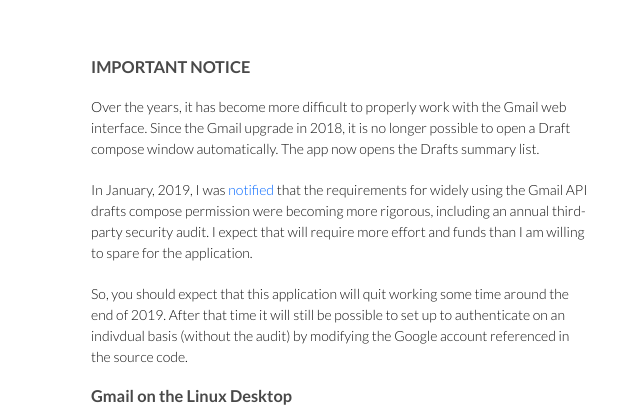
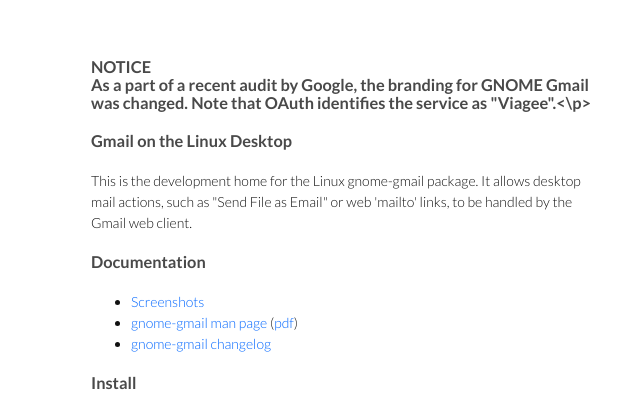
Before and after one commit to davesteele/gnome-gmail, a plain HTML site: page index.html in a window 1280 px wide. Shown: the top 409 px of the page, 479-1100 px from the left. Drawn offline with Linux system fonts and the light colour scheme.

Commit message:
Update audit notice to inform of branding change

```diff
--- a/index.html
+++ b/index.html
@@ -44,13 +44,9 @@
 
       </header>
       <section>
-	<h3>IMPORTANT NOTICE</h3>
-<p>Over the years, it has become more difficult to properly work with the Gmail web interface. Since the Gmail upgrade in 2018, it is no longer possible to open a Draft compose window automatically. The app now opens the Drafts summary list.
+	      <h3>NOTICE</h>
 
-<p>In January, 2019, I was <a href="https://github.com/davesteele/gnome-gmail/issues/74">notified</a> that the requirements for widely using the Gmail API drafts compose permission were becoming more rigorous, including an annual third-party security audit. I expect that will require more effort and funds than I am willing to spare for the application.
-
-<p>So, you should expect that this application will quit working some time around the end of 2019. After that time it will still be possible to set up to authenticate on an indivdual basis (without the audit) by modifying the Google account referenced in the source code.
-
+	      <p>As a part of a recent audit by Google, the branding for GNOME Gmail was changed. Note that OAuth identifies the service as "Viagee".<\p>
 
         <h3>Gmail on the Linux Desktop</h3>
 
```
